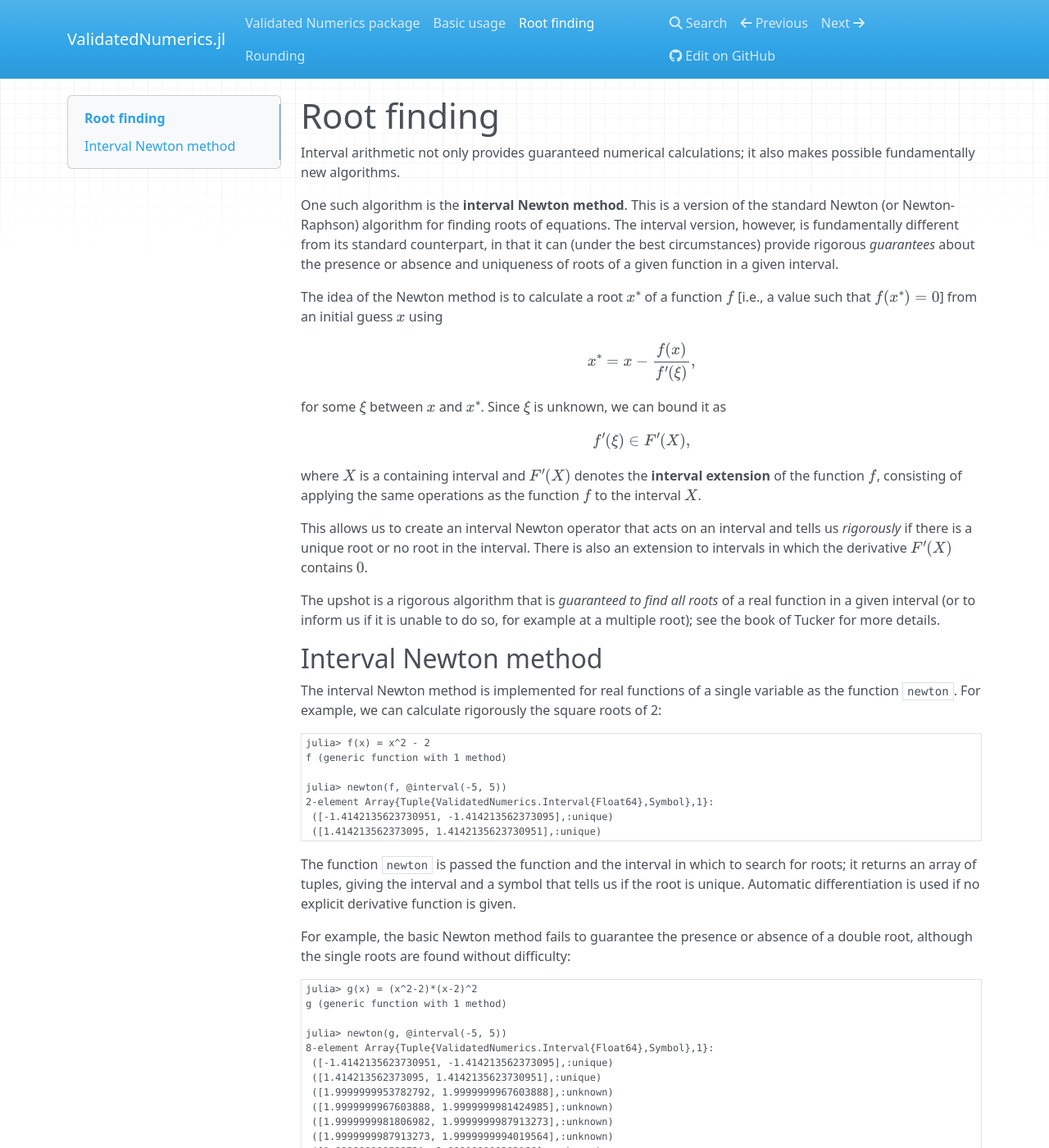
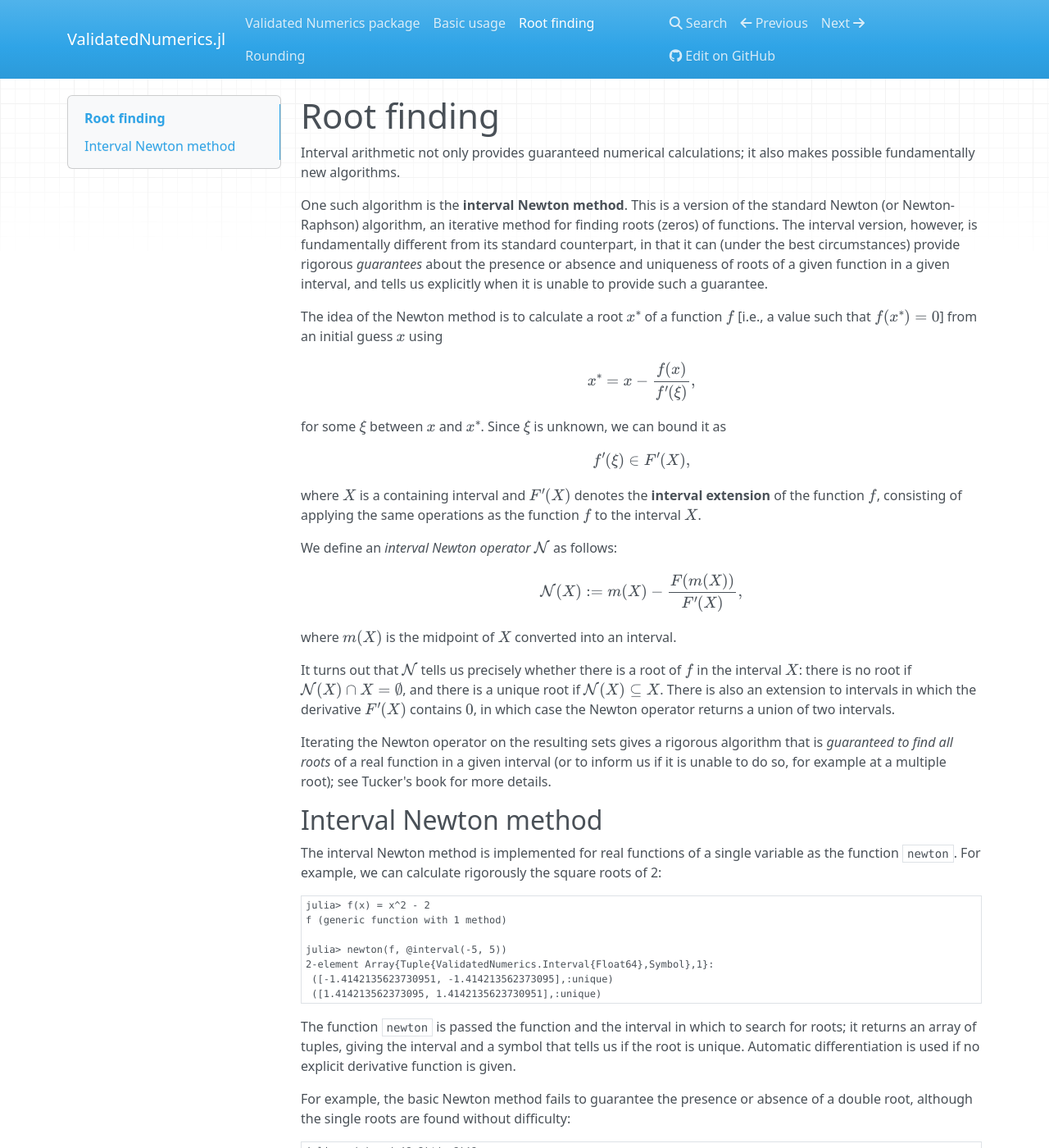
Before and after one commit to JuliaIntervals/IntervalArithmetic.jl, an MkDocs documentation site: the page built from docs/root_finding.md, in a window 1280 px wide and 1400 px high. Shown: the whole window at 82% size. Built offline with MkDocs 1.6.1, drawn with Linux system fonts in a browser that asks for light colours; nearby versions of some CDN libraries; formulas are drawn with MathJax 3; old or Windows-style settings are respelled for this version of MkDocs.

Commit message:
Improving root-finding docs

````diff
--- a/docs/root_finding.md
+++ b/docs/root_finding.md
@@ -21,13 +21,16 @@ Interval arithmetic not only provides guaranteed numerical calculations; it also
 makes possible fundamentally new algorithms.
 
 One such algorithm is the **interval Newton method**. This is a version of the
-standard Newton (or Newton-Raphson) algorithm for finding roots of equations.
+standard Newton (or Newton-Raphson) algorithm, an iterative method for finding
+roots (zeros) of functions.
 The interval version, however, is fundamentally different from its standard
 counterpart, in that it can (under the best circumstances) provide rigorous
 *guarantees* about the presence or absence and uniqueness of roots of a given
-function in a given interval.
+function in a given interval, and tells us explicitly when it is unable to
+provide such a guarantee.
 
-The idea of the Newton method is to calculate a root $x^\ast$ of a function $f$ [i.e., a value such that $f(x^*) = 0$] from an initial guess $x$ using
+The idea of the Newton method is to calculate a root $x^\ast$ of a function
+$f$ [i.e., a value such that $f(x^*) = 0$] from an initial guess $x$ using
 
 $$x^* = x - \frac{f(x)}{f'(\xi)},$$
 
@@ -35,15 +38,31 @@ for some $\xi$ between $x$ and $x^*$. Since $\xi$ is unknown, we can bound it as
 
 $$f'(\xi) \in F'(X),$$
 
-where $X$ is a containing interval and $F'(X)$ denotes the **interval extension** of the function $f$, consisting of applying the same operations as the function $f$ to the interval $X$.
+where $X$ is a containing interval and $F'(X)$ denotes the **interval extension**
+of the function $f$, consisting of applying the same operations as the function
+$f$ to the interval $X$.
 
-This allows us to create an interval Newton operator that acts on an interval and tells us *rigorously*  if there is a unique root or no root in the interval. There is also an extension to intervals in which the derivative $F'(X)$ contains $0$.
+We define an *interval Newton operator* $\mathcal{N}$ as follows:
 
-The upshot is a rigorous algorithm that is *guaranteed to find all roots* of a real function in a given interval (or to inform us if it is unable to do so, for example at a multiple root); see the book of Tucker for more details.
+$$\mathcal{N}(X) := m(X) - \frac{F(m(X))}{F'(X)},$$
+
+where $m(X)$  is the midpoint of $X$ converted into an interval.
+
+It turns out that $\mathcal{N}$ tells us precisely whether there is a root of $f$ in
+the interval $X$: there is no root if $\mathcal{N}(X) \cap X = \emptyset$, and there is
+a unique root if $\mathcal{N}(X) \subseteq X$.
+There is also an extension to intervals in which the derivative $F'(X)$ contains $0$,
+in which case the Newton operator returns a union of two intervals.
+
+Iterating the Newton operator on the resulting sets gives a rigorous algorithm
+that is *guaranteed to find all roots* of a
+real function in a given interval (or to inform us if it is unable to do so,
+for example at a multiple root); see Tucker's book for more details.
 
 ## Interval Newton method
 
-The interval Newton method is implemented for real functions of a single variable as the function `newton`. For example, we can calculate rigorously the square roots of 2:
+The interval Newton method is implemented for real functions of a single
+variable as the function `newton`. For example, we can calculate rigorously the square roots of 2:
 
 ```julia
 julia> f(x) = x^2 - 2
````
